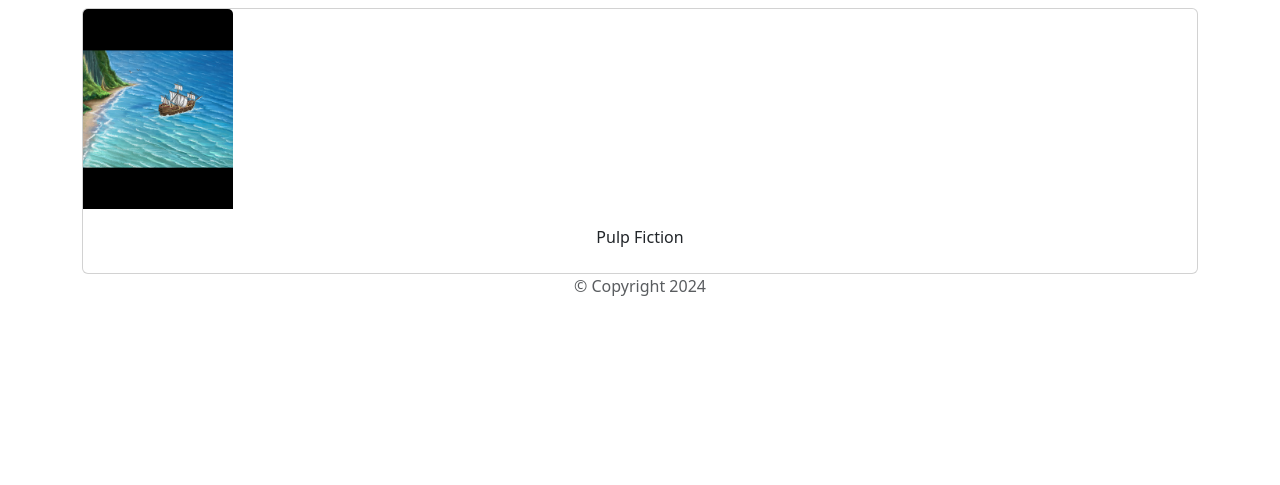
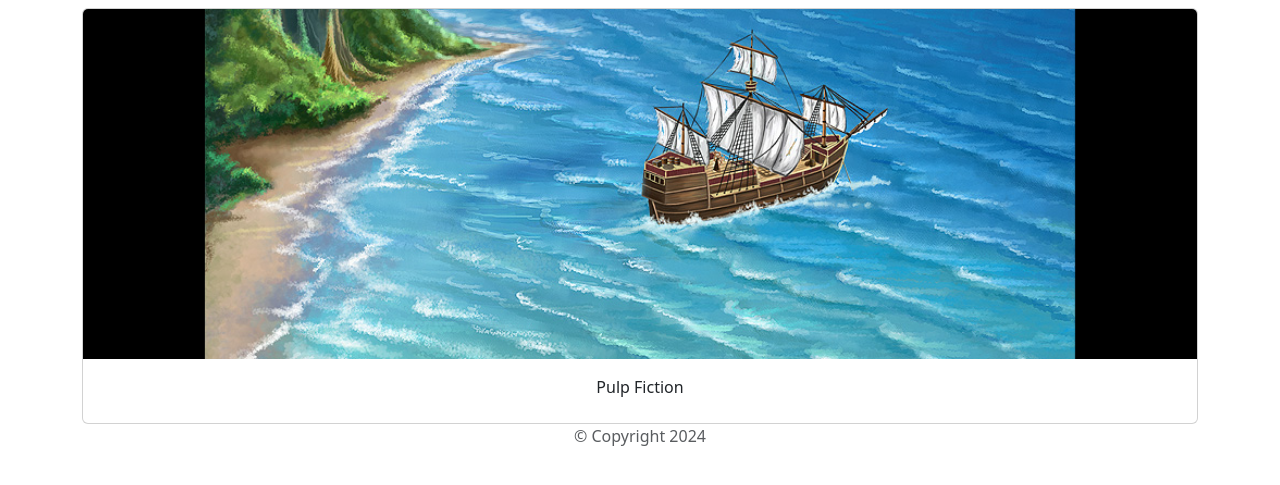
Before and after one commit to MrLazYT/python-django-pt-hw-07, a Django app: page /details/4 in a window 1280 px wide. Shown: the part 56-541 px from the top of the page. Run offline with Django 5.2, Linux system fonts and the light colour scheme; data comes from the database, SQL or seed files in the repository; both versions use the stored data as it was after the commit.

Commit message:
Some changes

```diff
--- a/my_app/movies/static/css/styles.css
+++ b/my_app/movies/static/css/styles.css
@@ -2,8 +2,8 @@
     text-align: center;
 }
 
-.poster {
-    width: 150px;
-    height: 200px;
+.card img {
+    height: 350px;
+    width: 100%;
     object-fit: cover;
 }
--- a/my_app/movies/views.py
+++ b/my_app/movies/views.py
@@ -52,6 +52,11 @@ def details(request, id):
 
 def delete(request, id):
     movie = Movie.objects.get(id=id)
-    movie.delete()
+
+    if (movie):
+        movie.delete()
+
+    if (movie.poster):
+        movie.poster.delete()
 
     return redirect('/')
--- a/my_app/my_app/settings.py
+++ b/my_app/my_app/settings.py
@@ -119,7 +119,7 @@ USE_TZ = True
 STATIC_URL = 'static/'
 
 STATICFILES_DIRS = [
-     "movies/static"
+     BASE_DIR / "movies/static/"
 ]
 # Default primary key field type
 # https://docs.djangoproject.com/en/5.1/ref/settings/#default-auto-field
```
Also changed, not shown: my_app/db.sqlite3, my_app/media/movies/0.jpg (added).
